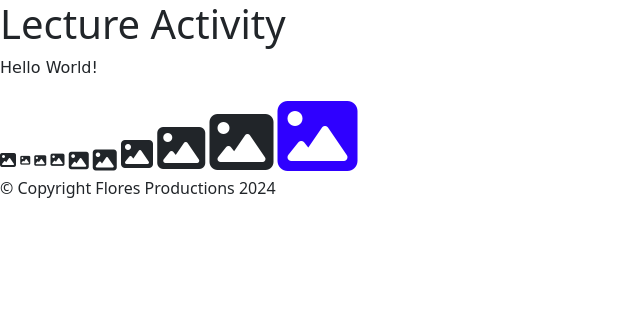
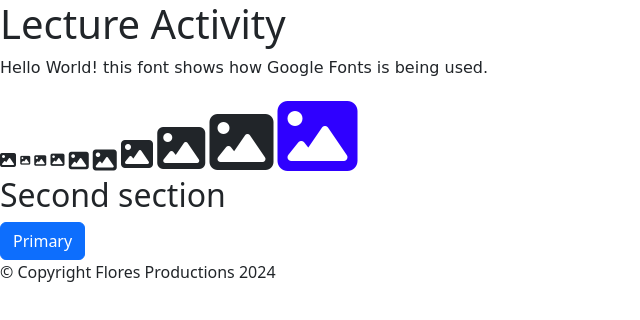
Before and after one commit to flores-97/COMP001B.LectureActivity6, a plain HTML site: page index.html in a window 1280 px wide. Shown: the whole page, without its empty margins (0-640 px from the left). Drawn offline with nearby package versions, Linux system fonts and the light colour scheme; a web font is replaced by a local one.

Commit message:
added button

```diff
--- a/index.html
+++ b/index.html
@@ -17,7 +17,7 @@
     </header>
 
     <main>
-        <p class="hello">Hello World!</p>
+        <p class="hello">Hello World! this font shows how Google Fonts is being used.</p>
         <i class="fa-solid fa-image"></i>
         <i class="fa-solid fa-image fa-2xs"></i> <!-- 2x smaller than normal -->
         <i class="fa-solid fa-image fa-xs"></i> <!-- extra small -->
@@ -29,6 +29,9 @@
         <i class="fa-solid fa-image fa-4x"></i> <!-- 4x larger than normal -->
         <i class="fa-solid fa-image fa-5x" style="color: #2f00ff;"></i> <!-- 5x larger than normal -->
 
+        <h2>Second section</h2>
+           <button type="button" class="btn btn-primary">Primary</button>
+
     </main>
 
     <footer>&copy; Copyright Flores Productions 2024</footer>
```
